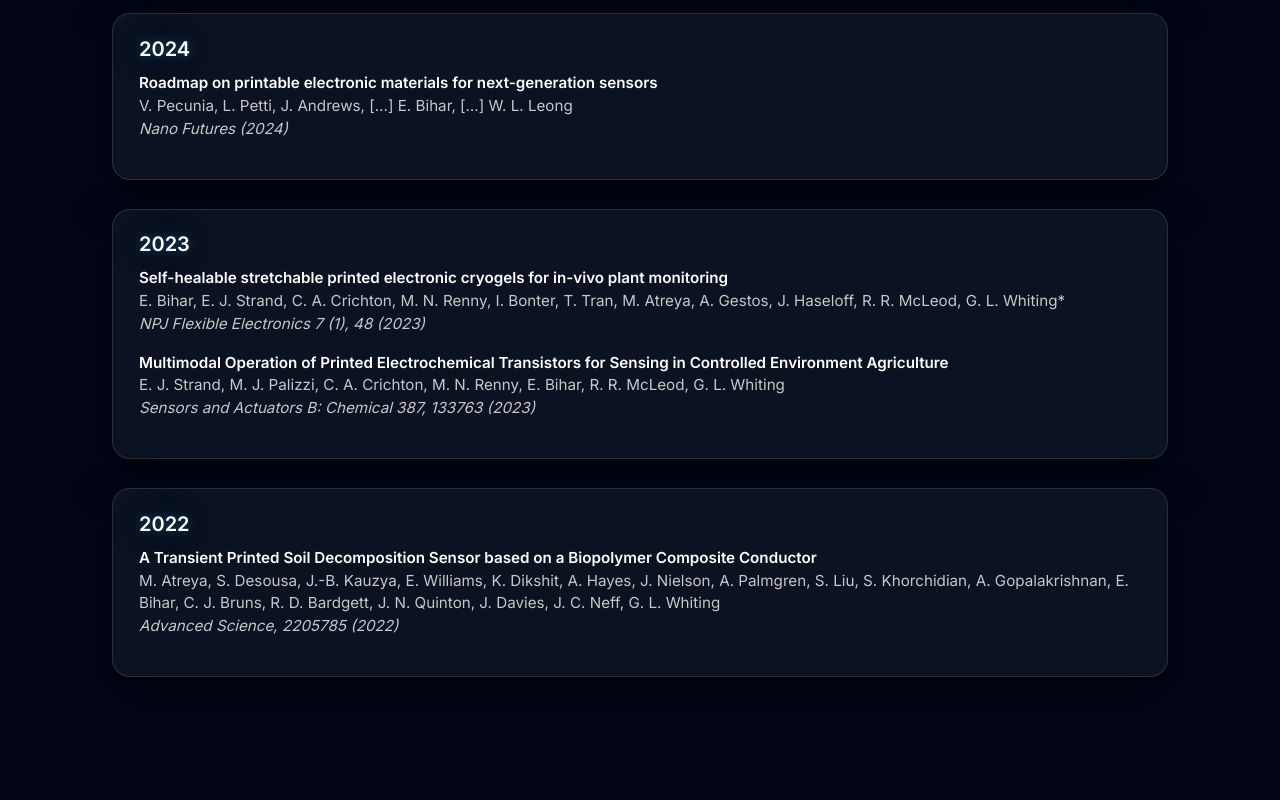
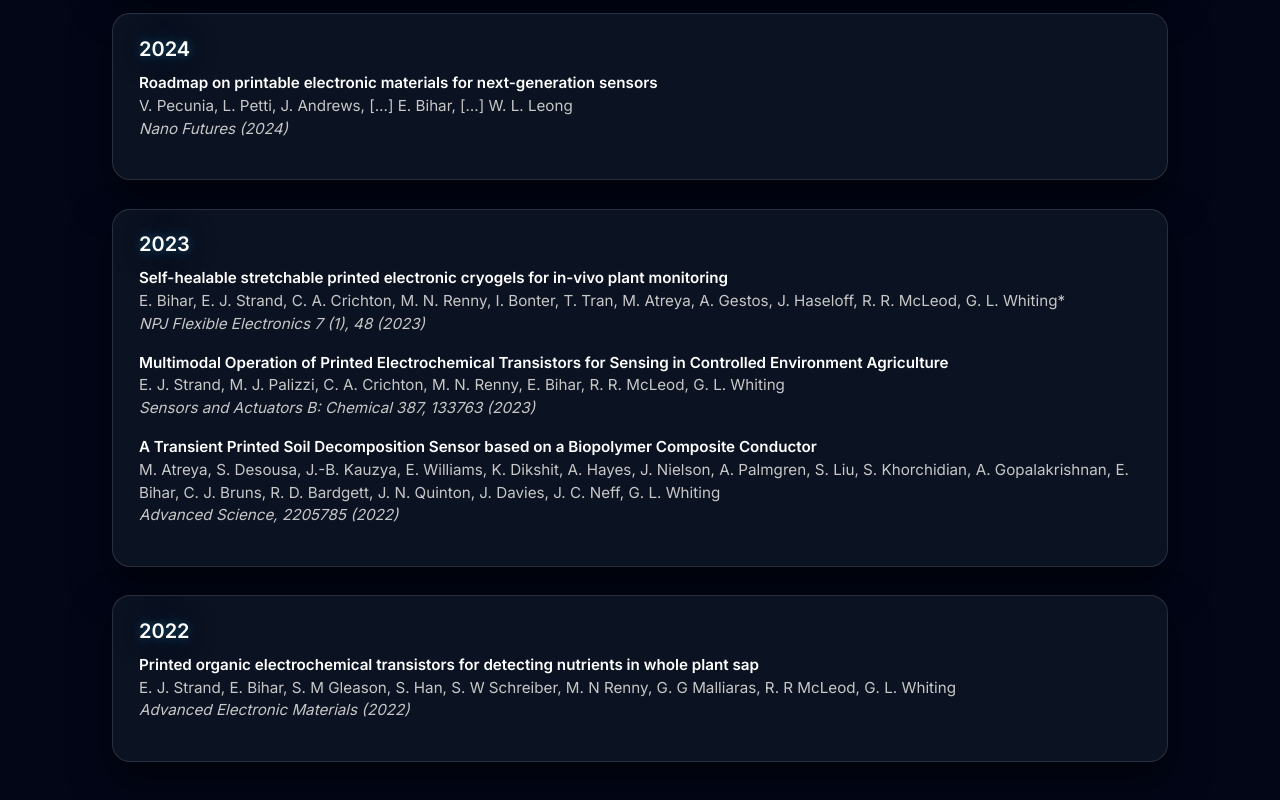
Before and after one commit to eloise-bihar/eloise-bihar.github.io, a plain HTML site: page Publications.html in a window 1280 px wide. Shown: the part 687-1487 px from the top of the page. Before the commit the page ends 1449 px from the top, so only its background shows below. Drawn offline with Linux system fonts and the light colour scheme.

Commit message:
Update Publications.html

```diff
--- a/Publications.html
+++ b/Publications.html
@@ -263,6 +263,23 @@
                         Sensors and Actuators B: Chemical 387, 133763 (2023)
                     </div>
                 </li>
+
+
+                 <li>
+                    <div class="pub-title">
+                        A Transient Printed Soil Decomposition Sensor based on a Biopolymer Composite Conductor
+                    </div>
+                    <div class="pub-authors">
+                       M. Atreya, S. Desousa, J.-B. Kauzya, E. Williams, K. Dikshit, A. Hayes, J. Nielson,
+                        A. Palmgren, S. Liu, S. Khorchidian, A. Gopalakrishnan, E. Bihar, C. J. Bruns,
+                        R. D. Bardgett, J. N. Quinton, J. Davies, J. C. Neff, G. L. Whiting
+                    </div>
+                    <div class="pub-journal">
+                        Advanced Science, 2205785 (2022)
+                    </div>
+                </li>
+
+
             </ul>
         </div>
 
@@ -272,15 +289,14 @@
             <ul class="pub-list">
                 <li>
                     <div class="pub-title">
-                        A Transient Printed Soil Decomposition Sensor based on a Biopolymer Composite Conductor
+                        Printed organic electrochemical transistors for detecting nutrients in whole plant sap
                     </div>
                     <div class="pub-authors">
-                        M. Atreya, S. Desousa, J.-B. Kauzya, E. Williams, K. Dikshit, A. Hayes, J. Nielson,
-                        A. Palmgren, S. Liu, S. Khorchidian, A. Gopalakrishnan, E. Bihar, C. J. Bruns,
-                        R. D. Bardgett, J. N. Quinton, J. Davies, J. C. Neff, G. L. Whiting
+                        E. J. Strand, E. Bihar, S. M Gleason, S. Han, S. W Schreiber, M. N Renny, G. G Malliaras, R. R McLeod,
+                        G. L. Whiting
                     </div>
                     <div class="pub-journal">
-                        Advanced Science, 2205785 (2022)
+                        Advanced Electronic Materials (2022)
                     </div>
                 </li>
             </ul>
```
